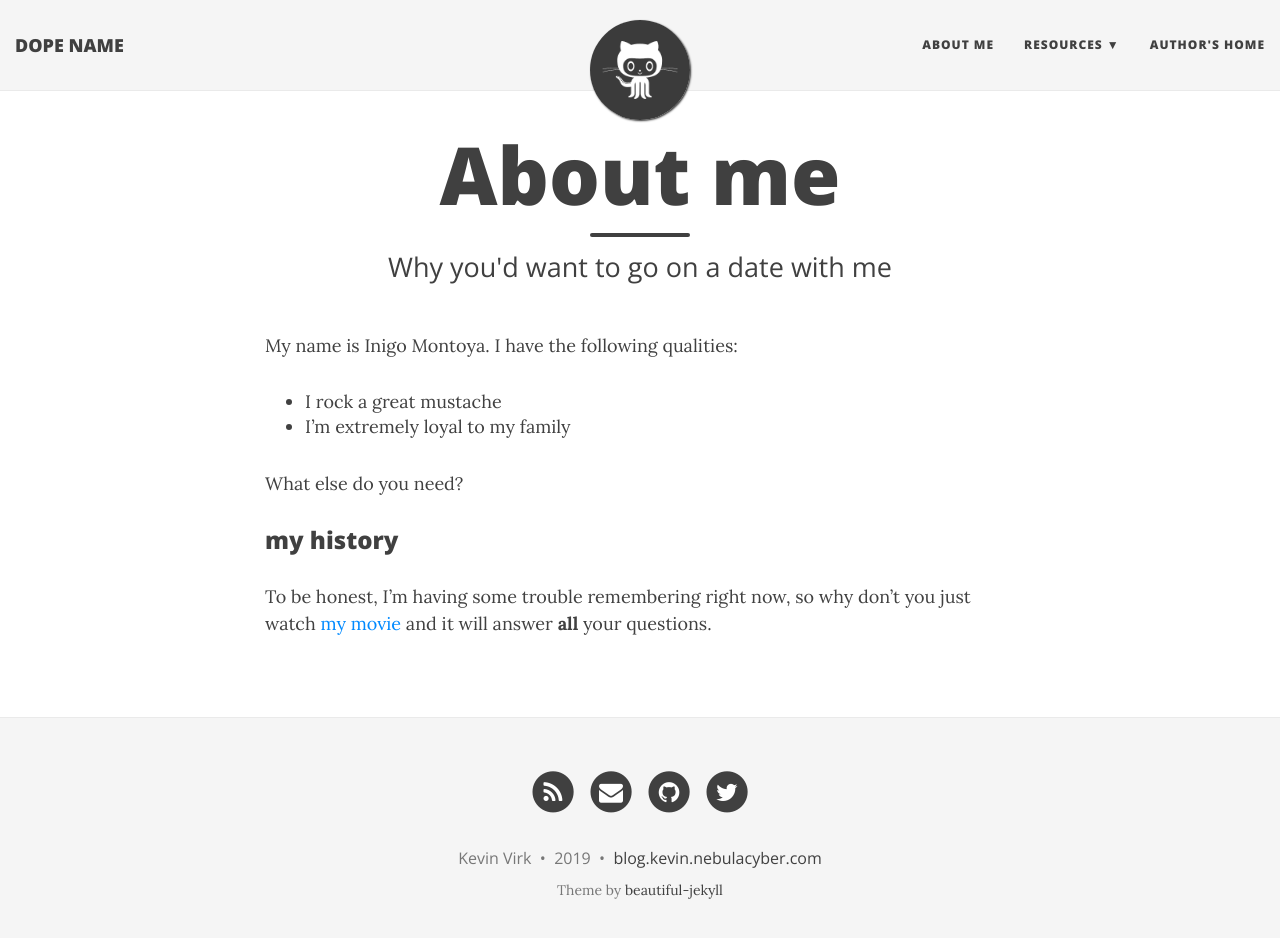
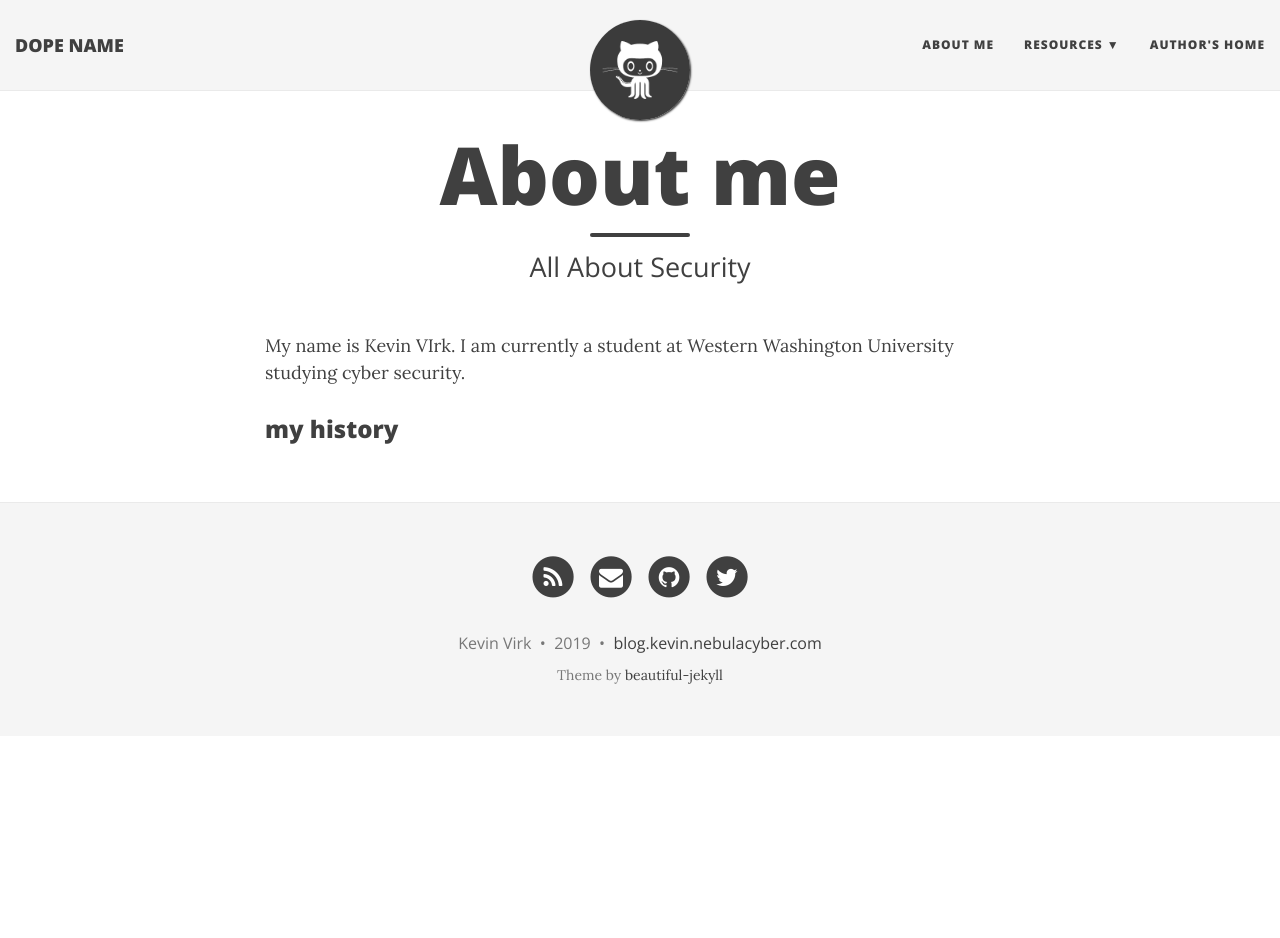
Before and after one commit to vevinkirk/vevinkirk.github.io, a Jekyll site: the page built from aboutme.md, in a window 1280 px wide and 951 px high. Shown: the top 938 px of the window. Built offline with Jekyll 4.4.1, drawn with Linux system fonts in a browser that asks for light colours; nearby versions of some CDN libraries.

Commit message:
updated about me

```diff
--- a/aboutme.md
+++ b/aboutme.md
@@ -1,16 +1,11 @@
 ---
 layout: page
 title: About me
-subtitle: Why you'd want to go on a date with me
+subtitle: All About Security
 ---
 
-My name is Inigo Montoya. I have the following qualities:
+My name is Kevin VIrk. I am currently a student at Western Washington University studying cyber security.
 
-- I rock a great mustache
-- I'm extremely loyal to my family
 
-What else do you need?
 
 ### my history
-
-To be honest, I'm having some trouble remembering right now, so why don't you just watch [my movie](http://en.wikipedia.org/wiki/The_Princess_Bride_%28film%29) and it will answer **all** your questions.
```
